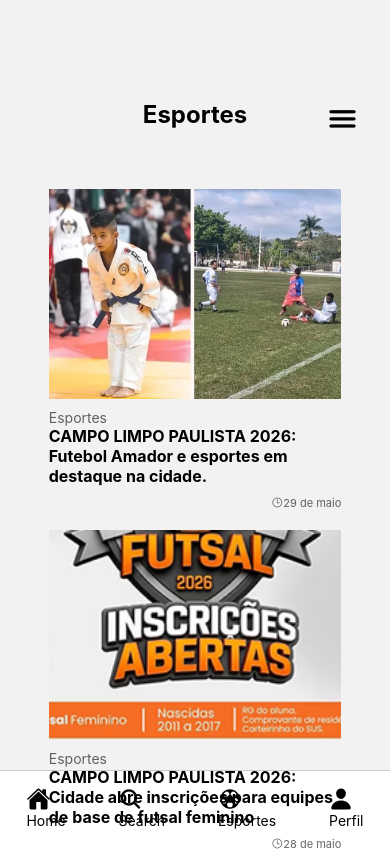
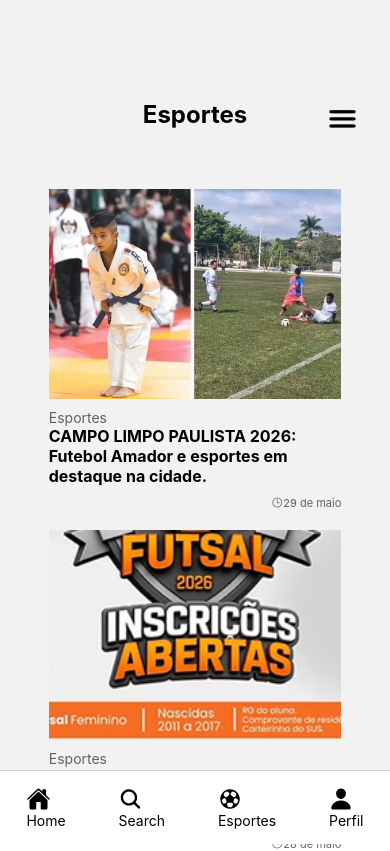
Before and after one commit to gigiofontoura/Botujuru-Online-App, a React Native app: screen /Sport in a window 390 px wide. Built offline with nearby package versions, Linux system fonts and the light colour scheme.

Commit message:
Ajustando telas de Cultura, Saúde, Política, Esportes

```diff
--- a/src/screens/menu/cultureScreen.js
+++ b/src/screens/menu/cultureScreen.js
@@ -9,7 +9,7 @@
         // View da página toda //
         <SafeAreaView style={{flex: 1}} edges={["bottom"]}>
            <Header title="Cultura" navigation={navigation}/>
-            <BottomTab navigation={navigation}/>
+
 
             {/*View de todas as notícias*/}
             <View style={styles.container}>
@@ -51,7 +51,7 @@
 
             </View>
 
-
+            <BottomTab navigation={navigation}/>
         </SafeAreaView>
     )
 }
--- a/src/screens/menu/healthScreen.js
+++ b/src/screens/menu/healthScreen.js
@@ -2,13 +2,14 @@
 import { Ionicons } from "@expo/vector-icons"
 import Header from "../../components/Header"
 import BottomTab from "../../components/ButtonTab"
+import { SafeAreaView } from "react-native-safe-area-context";
 
 export default function HealtScreen({navigation}){
     return(
         // View da página toda //
-        <View style={{flex: 1}}>
+        <SafeAreaView style={{flex: 1}} edges={["bottom"]}>
            <Header title="Saúde" navigation={navigation}/>
-            <BottomTab navigation={navigation}/>
+
 
             {/*View de todas as notícias*/}
             <View style={styles.container}>
@@ -49,8 +50,8 @@
 
             </View>
 
-
-        </View>
+            <BottomTab navigation={navigation}/>
+        </SafeAreaView>
     )
 }
 
--- a/src/screens/menu/politicScreen.js
+++ b/src/screens/menu/politicScreen.js
@@ -2,13 +2,14 @@
 import { Ionicons } from "@expo/vector-icons"
 import Header from "../../components/Header"
 import BottomTab from "../../components/ButtonTab"
+import { SafeAreaView } from "react-native-safe-area-context";
 
 export default function PoliticScreen({navigation}){
     return(
         // View da página toda //
-        <View style={{flex: 1}}>
+        <SafeAreaView style={{flex: 1}} edges={["bottom"]}>
            <Header title="Política" navigation={navigation}/>
-            <BottomTab navigation={navigation}/>
+
 
             {/*View de todas as notícias*/}
             <View style={styles.container}>
@@ -49,8 +50,8 @@
 
             </View>
 
-
-        </View>
+            <BottomTab navigation={navigation}/>
+        </SafeAreaView>
     )
 }
 
--- a/src/screens/menu/sportScreen.js
+++ b/src/screens/menu/sportScreen.js
@@ -2,13 +2,14 @@
 import { Ionicons } from "@expo/vector-icons"
 import Header from "../../components/Header"
 import BottomTab from "../../components/ButtonTab"
+import { SafeAreaView } from "react-native-safe-area-context";
 
 export default function SportScreen({navigation}){
     return(
         // View da página toda //
-        <View style={{flex: 1}}>
+        <SafeAreaView style={{flex: 1}} edges={["bottom"]}>
            <Header title="Esportes" navigation={navigation}/>
-            <BottomTab navigation={navigation}/>
+
 
             {/*View de todas as notícias*/}
             <View style={styles.container}>
@@ -50,8 +51,8 @@
 
             </View>
 
-
-        </View>
+            <BottomTab navigation={navigation}/>
+        </SafeAreaView>
     )
 }
 
```
